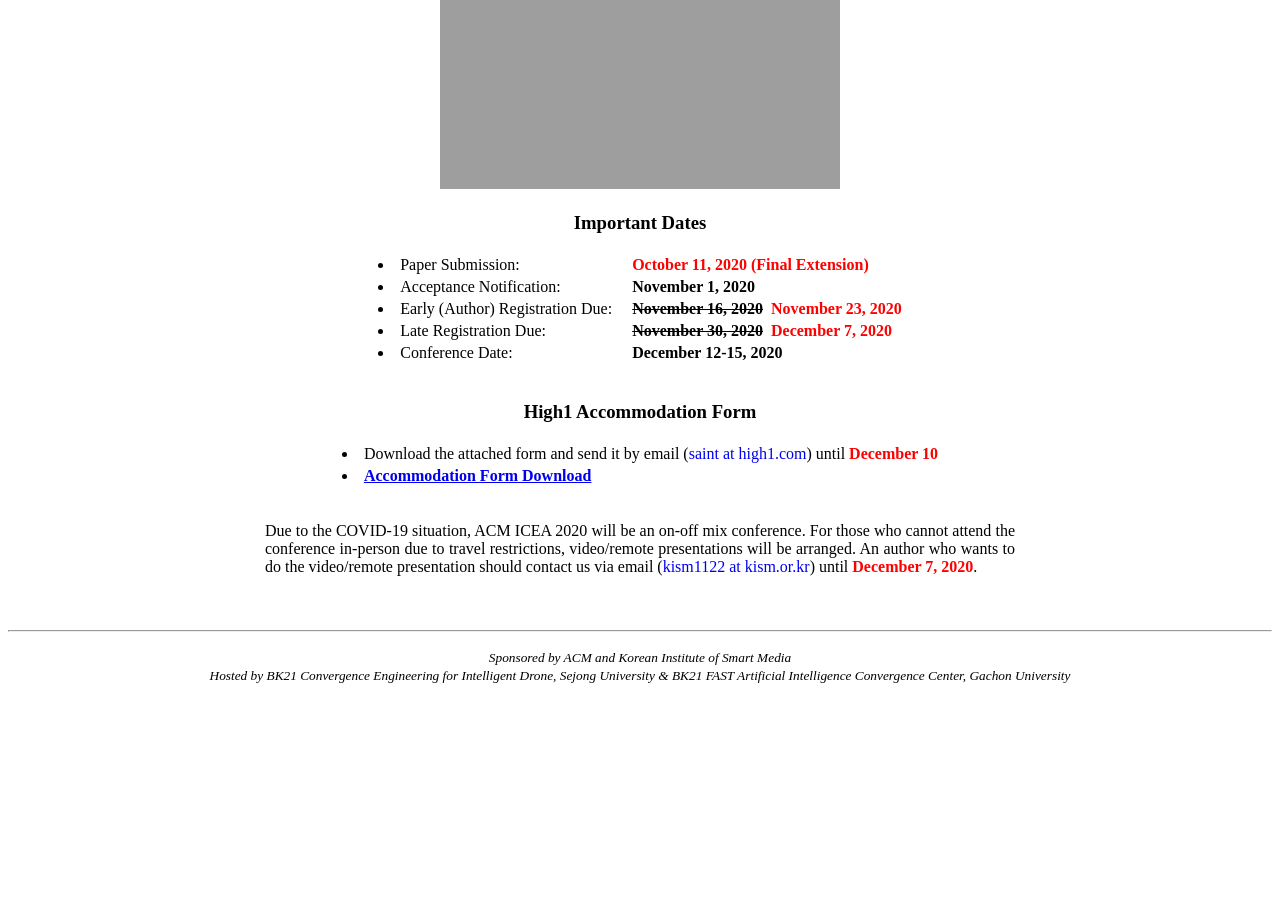
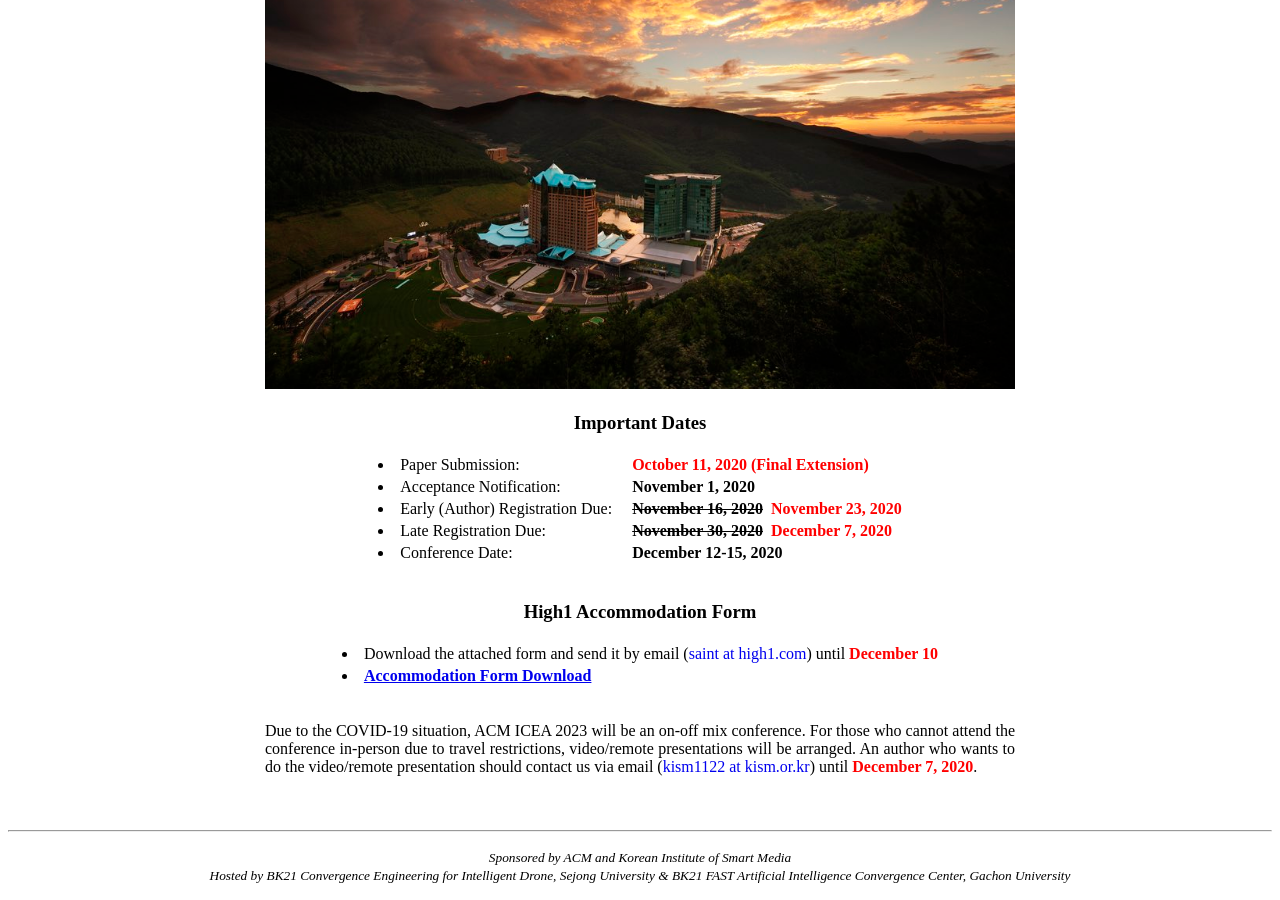
Before and after one commit to icea-conf/2023, a Jekyll site: the page built from index.html, in a window 1280 px wide and 900 px high, scrolled down 627 px. Built offline with Jekyll 4.4.1, drawn with Linux system fonts in a browser that asks for light colours; the list of posts is cut into pages by our own code; before the commit the page ends 1327 px from its top, so only the background shows below that.

Commit message:
Update index.html

```diff
--- a/index.html
+++ b/index.html
@@ -12,7 +12,7 @@
                         December 14-16, 2023
                   </h2>
 
-            <img src="https://icea-conf.github.io/2020/image/ICEA2020_Background.jpg" alt="" style="max-width: 100%; height: auto;">
+            <img src="https://icea-conf.github.io/2023/image/ICEA2020_Background.jpg" alt="" style="max-width: 100%; height: auto;">
 
             <div>
                   <h3>Important Dates</h3>
@@ -70,7 +70,7 @@
                                     <td><li><a style="text-align: justify">Download the attached form and send it by email (<a style="text-decoration:none" href="mailto:saint@high1.com">saint at high1.com</a>) until <b style="color: #FF0000">December 10</b></a></li></td>
                               </tr>
                               <tr>
-                                    <td><li><a style="text-align: justify"><b><a href="https://icea-conf.github.io/2020/registration/high1-reservation-form.hwp">Accommodation Form Download</a></b></a></li>
+                                    <td><li><a style="text-align: justify"><b><a href="https://icea-conf.github.io/2023/registration/high1-reservation-form.hwp">Accommodation Form Download</a></b></a></li>
                               </tr>
                         </tbody>
                   </table>
@@ -78,7 +78,7 @@
             </center>
 
             <div>
-                  <p style="text-align: justify">Due to the COVID-19 situation, ACM ICEA 2020 will be an on-off mix conference. For those who cannot attend the conference in-person due to travel restrictions, video/remote presentations will be arranged. An author who wants to do the video/remote presentation should contact us via email (<a style="text-decoration:none" href="mailto:kism1122@kism.or.kr">kism1122 at kism.or.kr</a>) until <b style="color:#FF0000">December 7, 2020</b>.</p>
+                  <p style="text-align: justify">Due to the COVID-19 situation, ACM ICEA 2023 will be an on-off mix conference. For those who cannot attend the conference in-person due to travel restrictions, video/remote presentations will be arranged. An author who wants to do the video/remote presentation should contact us via email (<a style="text-decoration:none" href="mailto:kism1122@kism.or.kr">kism1122 at kism.or.kr</a>) until <b style="color:#FF0000">December 7, 2020</b>.</p>
             </div>
       </div>
 </div>
```
